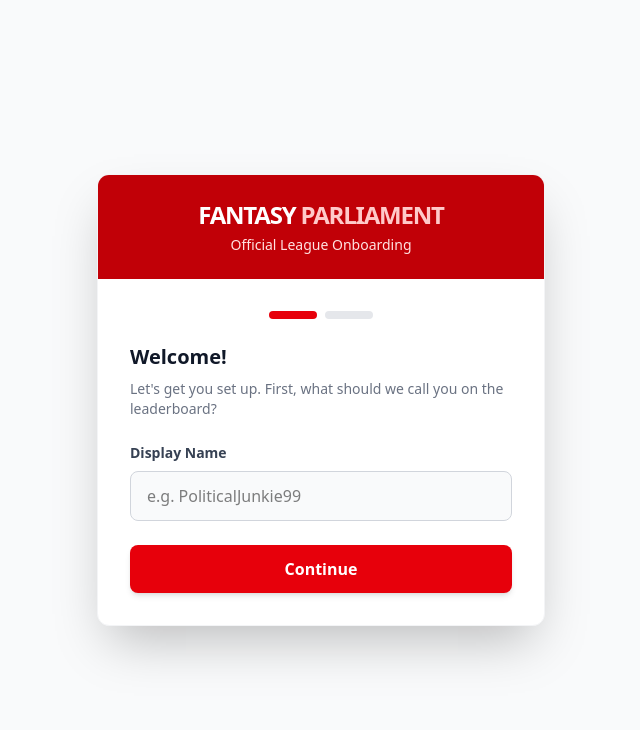
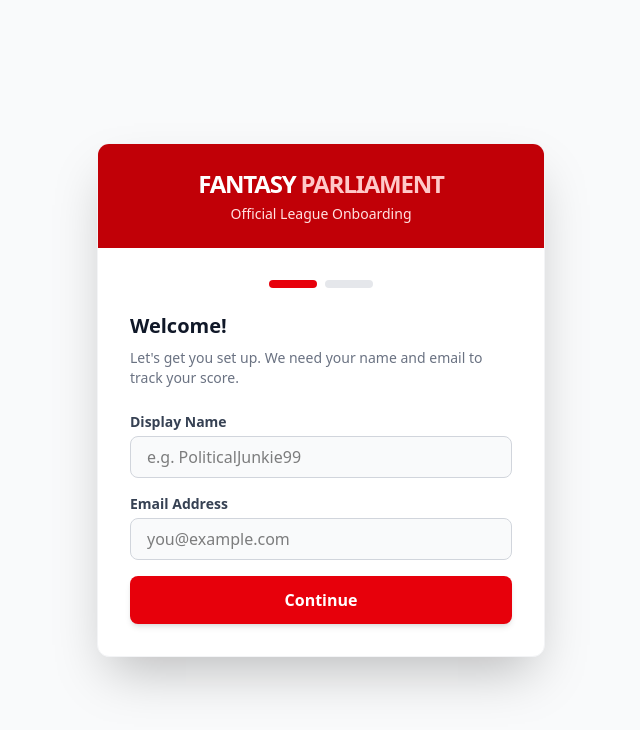
Before and after one commit to tristanclaw/fantasy-parliament, a React (Vite) app in the folder frontend/: page / in a window 1280 px wide. Shown: the top 730 px of the page, without its empty margins (319-959 px from the left). Built offline with nearby package versions, Linux system fonts and the light colour scheme.

Commit message:
Fix registration flow - email capture + API call

```diff
--- a/frontend/src/App.jsx
+++ b/frontend/src/App.jsx
@@ -25,9 +25,29 @@ function MainApp() {
     localStorage.setItem('fp_team', JSON.stringify(team));
   }, [team]);
 
-  const handleOnboardingComplete = (name, captain) => {
-    setUsername(name);
-    setTeam({ captain, members: [] });
+  const handleOnboardingComplete = async (name, email, captain) => {
+    try {
+      const response = await fetch('https://fantasy-parliament-web.onrender.com/api/register', {
+        method: 'POST',
+        headers: { 'Content-Type': 'application/json' },
+        body: JSON.stringify({
+          display_name: name,
+          email: email,
+          captain_mp_id: captain.id,
+          team_mp_ids: [captain.id]
+        })
+      });
+      if (response.ok) {
+        setUsername(name);
+        setTeam({ captain, members: [] });
+      } else {
+        const err = await response.json();
+        alert("Registration failed: " + (err.detail || "Unknown error"));
+      }
+    } catch (e) {
+      console.error(e);
+      alert("Error registering. Try again.");
+    }
   };
 
   const handleDraft = (mp) => {
--- a/frontend/src/components/Welcome.jsx
+++ b/frontend/src/components/Welcome.jsx
@@ -3,6 +3,7 @@ import React, { useState } from 'react';
 const Welcome = ({ onComplete }) => {
   const [step, setStep] = useState(1);
   const [displayName, setDisplayName] = useState('');
+  const [email, setEmail] = useState('');
   const [searchQuery, setSearchQuery] = useState('');
   const [results, setResults] = useState([]);
   const [loading, setLoading] = useState(false);
@@ -10,7 +11,7 @@ const Welcome = ({ onComplete }) => {
 
   const handleNameSubmit = (e) => {
     e.preventDefault();
-    if (displayName.trim()) setStep(2);
+    if (displayName.trim() && email.trim()) setStep(2);
   };
 
   const searchRidings = async (e) => {
@@ -18,7 +19,6 @@ const Welcome = ({ onComplete }) => {
     if (!searchQuery.trim()) return;
     setLoading(true);
     try {
-        // Using the same API endpoint as DraftPool
         const response = await fetch(`https://fantasy-parliament-web.onrender.com/mps/search?q=${encodeURIComponent(searchQuery)}`);
         if (!response.ok) throw new Error("Search failed");
         const data = await response.json();
@@ -31,8 +31,8 @@ const Welcome = ({ onComplete }) => {
   };
 
   const confirmCaptain = () => {
-    if (displayName && selectedMp) {
-        onComplete(displayName, selectedMp);
+    if (displayName && email && selectedMp) {
+        onComplete(displayName, email, selectedMp);
     }
   };
 
@@ -45,7 +45,6 @@ const Welcome = ({ onComplete }) => {
         </div>
 
         <div className="p-8">
-            {/* Progress Indicator */}
             <div className="flex justify-center gap-2 mb-6">
                 <div className={`h-2 w-12 rounded-full ${step >= 1 ? 'bg-red-600' : 'bg-gray-200'}`}></div>
                 <div className={`h-2 w-12 rounded-full ${step >= 2 ? 'bg-red-600' : 'bg-gray-200'}`}></div>
@@ -54,22 +53,33 @@ const Welcome = ({ onComplete }) => {
             {step === 1 && (
                 <div className="animate-fade-in-up">
                     <h2 className="text-xl font-bold text-gray-900 mb-2">Welcome!</h2>
-                    <p className="text-gray-500 text-sm mb-6">Let's get you set up. First, what should we call you on the leaderboard?</p>
-                    <form onSubmit={handleNameSubmit} className="space-y-6">
+                    <p className="text-gray-500 text-sm mb-6">Let's get you set up. We need your name and email to track your score.</p>
+                    <form onSubmit={handleNameSubmit} className="space-y-4">
                         <div>
-                            <label className="block text-sm font-bold text-gray-700 mb-2">Display Name</label>
+                            <label className="block text-sm font-bold text-gray-700 mb-1">Display Name</label>
                             <input
                                 type="text"
                                 required
-                                className="w-full px-4 py-3 rounded-lg border border-gray-300 focus:ring-2 focus:ring-red-500 focus:border-red-500 outline-none transition bg-gray-50 focus:bg-white"
+                                className="w-full px-4 py-2 rounded-lg border border-gray-300 focus:ring-2 focus:ring-red-500 outline-none transition bg-gray-50"
                                 placeholder="e.g. PoliticalJunkie99"
                                 value={displayName}
                                 onChange={(e) => setDisplayName(e.target.value)}
                             />
                         </div>
+                        <div>
+                            <label className="block text-sm font-bold text-gray-700 mb-1">Email Address</label>
+                            <input
+                                type="email"
+                                required
+                                className="w-full px-4 py-2 rounded-lg border border-gray-300 focus:ring-2 focus:ring-red-500 outline-none transition bg-gray-50"
+                                placeholder="you@example.com"
+                                value={email}
+                                onChange={(e) => setEmail(e.target.value)}
+                            />
+                        </div>
                         <button
                             type="submit"
-                            className="w-full bg-red-600 text-white font-bold py-3 rounded-lg hover:bg-red-700 transition shadow-md hover:shadow-lg transform active:scale-95 duration-150"
+                            className="w-full bg-red-600 text-white font-bold py-3 rounded-lg hover:bg-red-700 transition shadow-md"
                         >
                             Continue
                         </button>
@@ -89,7 +99,7 @@ const Welcome = ({ onComplete }) => {
                                 <form onSubmit={searchRidings} className="flex gap-2">
                                     <input
                                         type="text"
-                                        className="flex-1 px-4 py-3 rounded-lg border border-gray-300 focus:ring-2 focus:ring-red-500 outline-none bg-gray-50 focus:bg-white transition"
+                                        className="flex-1 px-4 py-3 rounded-lg border border-gray-300 focus:ring-2 focus:ring-red-500 outline-none bg-gray-50 transition"
                                         placeholder="e.g. Halifax, Pierre..."
                                         value={searchQuery}
                                         onChange={(e) => setSearchQuery(e.target.value)}
@@ -130,12 +140,6 @@ const Welcome = ({ onComplete }) => {
                                         </div>
                                     </button>
                                 ))}
-                                {results.length === 0 && searchQuery && !loading && (
-                                    <p className="text-sm text-gray-400 text-center py-4 italic">No MPs found. Try a different spelling.</p>
-                                )}
-                                {results.length === 0 && !searchQuery && (
-                                    <p className="text-sm text-gray-400 text-center py-4">Enter your riding name above.</p>
-                                )}
                             </div>
                         </>
                     ) : (
```
Also changed, not shown: 5 other files (tests, documents, lock files or other folders).
